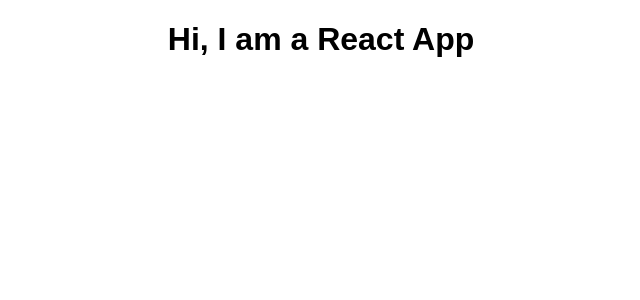
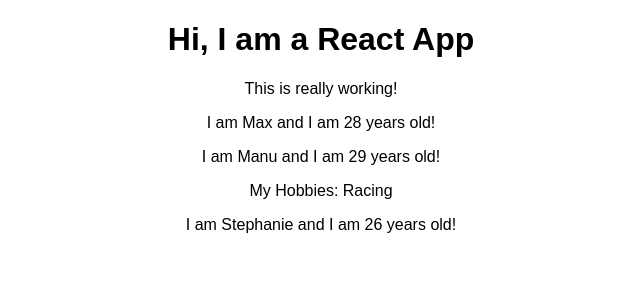
Before and after one commit to acparkgh/React-Complete_Guide, a React (Create React App) app in the folder react-complete-guide/: page / in a window 1280 px wide. Shown: the top 300 px of the page, without its empty margins (319-959 px from the left). Built offline with nearby package versions, Linux system fonts and the light colour scheme.

Commit message:
Using props

```diff
--- a/react-complete-guide/src/App.js
+++ b/react-complete-guide/src/App.js
@@ -1,11 +1,16 @@
 import React, { Component } from 'react';
 import './App.css';
+import Person from './Person/Person';
 
 class App extends Component {
   render() {
     return (
       <div className="App">
         <h1>Hi, I am a React App</h1>
+        <p>This is really working!</p>
+        <Person name="Max" age="28" />
+        <Person name="Manu" age="29" >My Hobbies: Racing</Person>
+        <Person name="Stephanie" age="26" />
       </div>
     );
   }
--- /dev/null
+++ b/react-complete-guide/src/Person/Person.js
@@ -0,0 +1,14 @@
+import React from 'react';
+
+const person = (props) => {
+
+    return (
+      <div>
+        <p>I am {props.name} and I am {props.age} years old!</p>
+        <p>{props.children}</p>
+      </div>
+    )
+}
+
+
+export default person;
```
